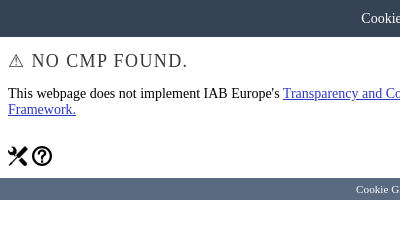
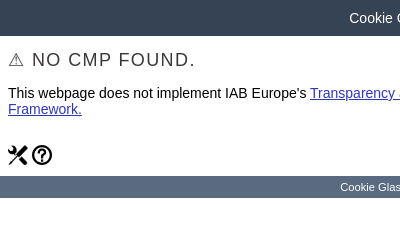
Before and after one commit to Perdu/Cookie-Glasses, a browser extension: page src/popup/ucookie.html in a window 400 px wide. Shown: the top 238 px of the page. Drawn offline with Linux system fonts and the light colour scheme.

Commit message:
add css fixes for firefox

```diff
--- a/src/popup/ucookie.css
+++ b/src/popup/ucookie.css
@@ -1,7 +1,9 @@
 html, body {
   min-width: 500px;
+  max-width: 550px;
   font-size: 14px;
   margin: 0;
+  font-family: sans-serif;
 }
 
 ol {
```
